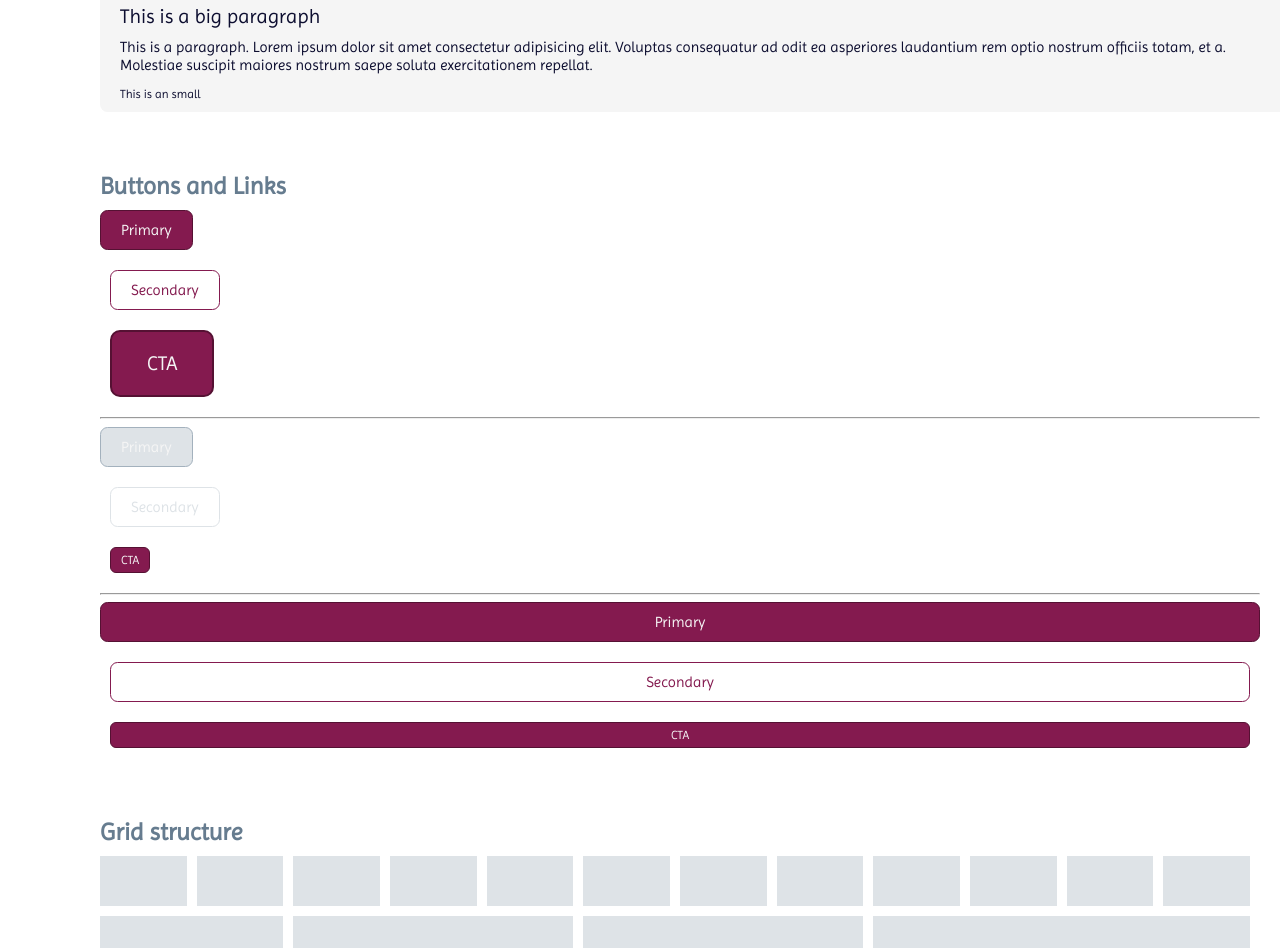
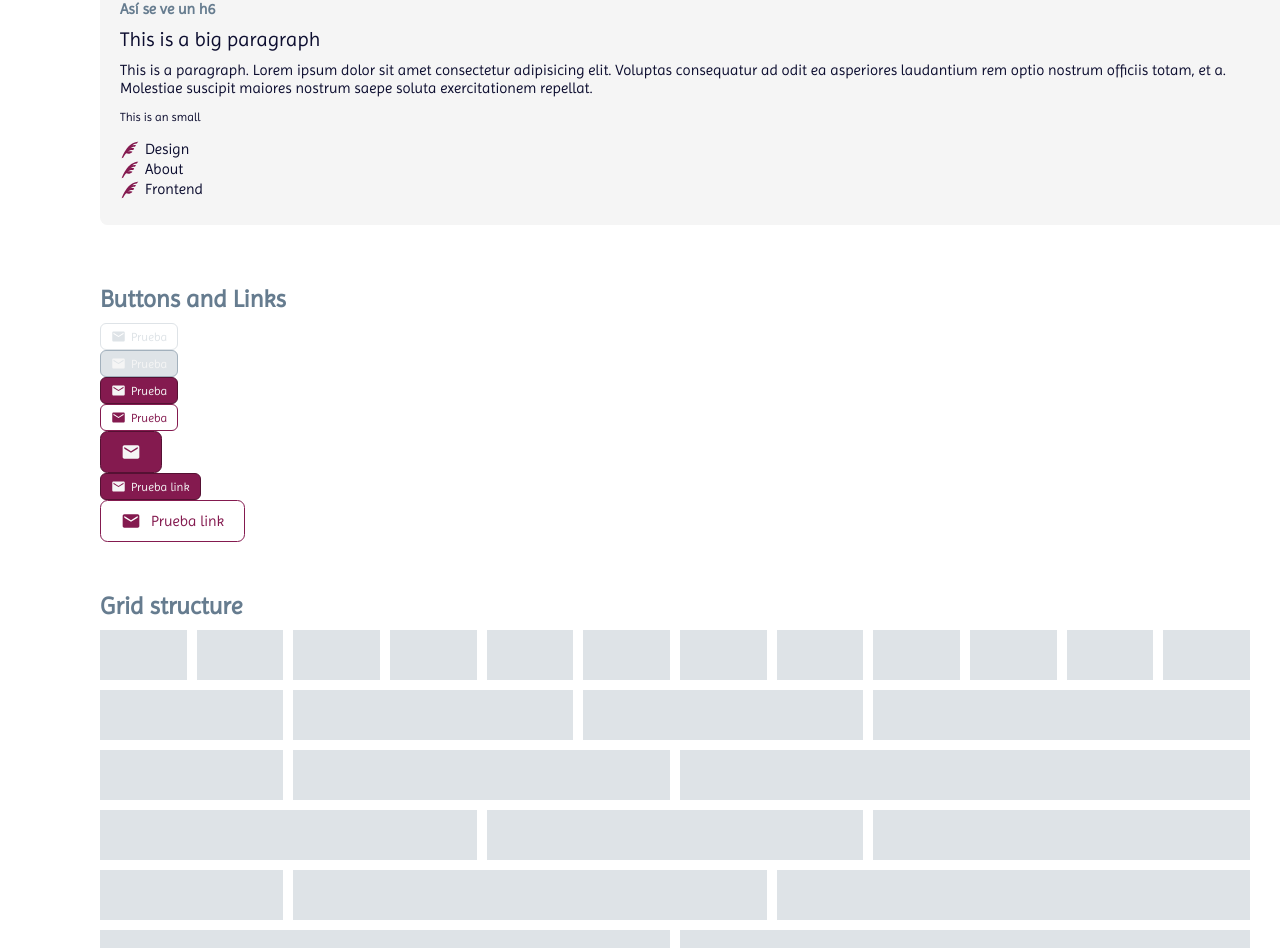
Before and after one commit to LidiaA3/project_gamma_styleguide, a React (Vite) app: page /styleguide in a window 1280 px wide. Shown: the part 1867-2815 px from the top of the page. Built offline with nearby package versions, Linux system fonts and the light colour scheme; the HTML template or start-up script is replaced by a standard one.

Commit message:
Add logic at buttons and style list items

```diff
--- a/src/components/button/Button.jsx
+++ b/src/components/button/Button.jsx
@@ -1,20 +1,18 @@
-import { Link } from 'react-router-dom';
 import './Button.scss'
 
-function Button() {
+/**
+ *
+ * @param {text | icon | type | size | status | handleClick} props
+ * @returns
+ */
+
+function Button(props) {
     return (
         <>
-            <button className='btn' type="button">Primary</button>
-            <button className='btn btn--secondary' type="button">Secondary</button>
-            <button className='btn btn--x-big' type="button">CTA</button>
-            <hr />
-            <button className='btn' disabled>Primary</button>
-            <button className='btn btn--secondary' disabled>Secondary</button>
-            <button className='btn btn--small'>CTA</button>
-            <hr />
-            <Link className='btn' disabled>Primary</Link>
-            <Link className='btn btn--secondary' disabled>Secondary</Link>
-            <Link className='btn btn--small'>CTA</Link>
+            <button onClick={props.handleClick} className={`btn ${props.type === 'secondary' ? 'btn--secondary' : ''} ${props.size !== 'regular' ? `btn--${props.size}` : '' }`} type="button" disabled={props.status === 'disable' ? true : false}>
+                {props.icon === '' ? '' : props.icon}
+                {props.text === '' ? '' : props.text}
+            </button>
         </>
     );
 }
--- a/src/components/button/Button.scss
+++ b/src/components/button/Button.scss
@@ -42,8 +42,12 @@ button,
         border-color: var(--color-burdeos);
         background-color: transparent;
 
+        & svg {
+            fill: var(--color-burdeos);
+        }
+
         &:hover {
-            background-color: var(--color-gray_lighter);
+            background-color: var(--color-gray_light);
         }
 
         &:disabled {
@@ -51,6 +55,10 @@ button,
             background-color: transparent;
             color: var(--color-gray_light);
             fill: var(--color-gray_light);
+
+            & svg {
+                fill: var(--color-gray_light);
+            }
         }
     }
 
@@ -81,9 +89,17 @@ button,
     }
 }
 
-/*Para borrar después*/
+.linkAsBtn {
+    // display: inline-flex;
+    width: fit-content;
 
-.btn + .btn,
-button + button {
-    margin: 2rem 1rem;
+    &:hover {
+        color: var(--color-gray_lighter);
+    }
+
+    &.btn--secondary {
+        &:hover {
+            color: var(--color-burdeos);
+        }
+    }
 }
--- /dev/null
+++ b/src/scss/_lists.scss
@@ -0,0 +1,15 @@
+.list {
+    list-style: none;
+    padding: 0;
+
+    &__item {
+        display: flex;
+        gap: .5rem;
+
+        &::before {
+            content: url(../components/icons/IconFeature.svg);
+            width: 2rem;
+            height: 2rem;
+        }
+    }
+}
--- a/src/scss/_typography.scss
+++ b/src/scss/_typography.scss
@@ -7,7 +7,7 @@ h1, h2, h3, h4, h5, h6,
 h1,
 .h1 {
     font-family: $font_display;
-    font-size: fs(x-big);
+    font-size: fs(huge);
     color: var(--color-burdeos);
 }
 
--- a/src/scss/global.scss
+++ b/src/scss/global.scss
@@ -3,6 +3,7 @@
 @import 'functions';
 @import 'typography';
 @import 'links';
+@import 'lists';
 @import 'utilities';
 
 :root {
--- a/src/styleguide/Styleguide.jsx
+++ b/src/styleguide/Styleguide.jsx
@@ -3,6 +3,8 @@ import Header from '../components/header/Header'
 import Nav from "./StyNav"
 import Button from '../components/button/Button'
 import StyColorCard from './StyColorCard'
+import IconEmail from '../components/icons/IconEmail'
+import { Link } from 'react-router-dom'
 
 function Styleguide() {
 
@@ -79,12 +81,25 @@ function Styleguide() {
             <p className='p-big'>This is a big paragraph</p>
             <p>This is a paragraph. Lorem ipsum dolor sit amet consectetur adipisicing elit. Voluptas consequatur ad odit ea asperiores laudantium rem optio nostrum officiis totam, et a. Molestiae suscipit maiores nostrum saepe soluta exercitationem repellat.</p>
             <small>This is an small</small>
+
+            <ul className='list'>
+              <li className="list__item">Design</li>
+              <li className="list__item">About</li>
+              <li className="list__item">Frontend</li>
+            </ul>
           </div>
         </article>
 
         <article id='buttons'>
           <h3>Buttons and Links</h3>
-          <Button />
+          <Button text='Prueba' icon={<IconEmail/>} type='secondary' size='small' status='disable' />
+          <Button text='Prueba' icon={<IconEmail/>} type='primary' size='small' status='disable' />
+          <Button text='Prueba' icon={<IconEmail/>} size='small' />
+          <Button text='Prueba' icon={<IconEmail/>} size='small' type='secondary' />
+          <Button icon={<IconEmail/>} handleClick={() => console.log('You are going on')}/>
+
+          <Link className='btn linkAsBtn btn--small'><IconEmail/>Prueba link</Link>
+          <Link className='btn linkAsBtn btn--secondary'><IconEmail/>Prueba link</Link>
         </article>
 
         <article id='grid'>
```
Also changed, not shown: src/components/icons/IconFeature.jsx (deleted, +0 -8 lines), src/components/icons/IconFeature.svg (added).
